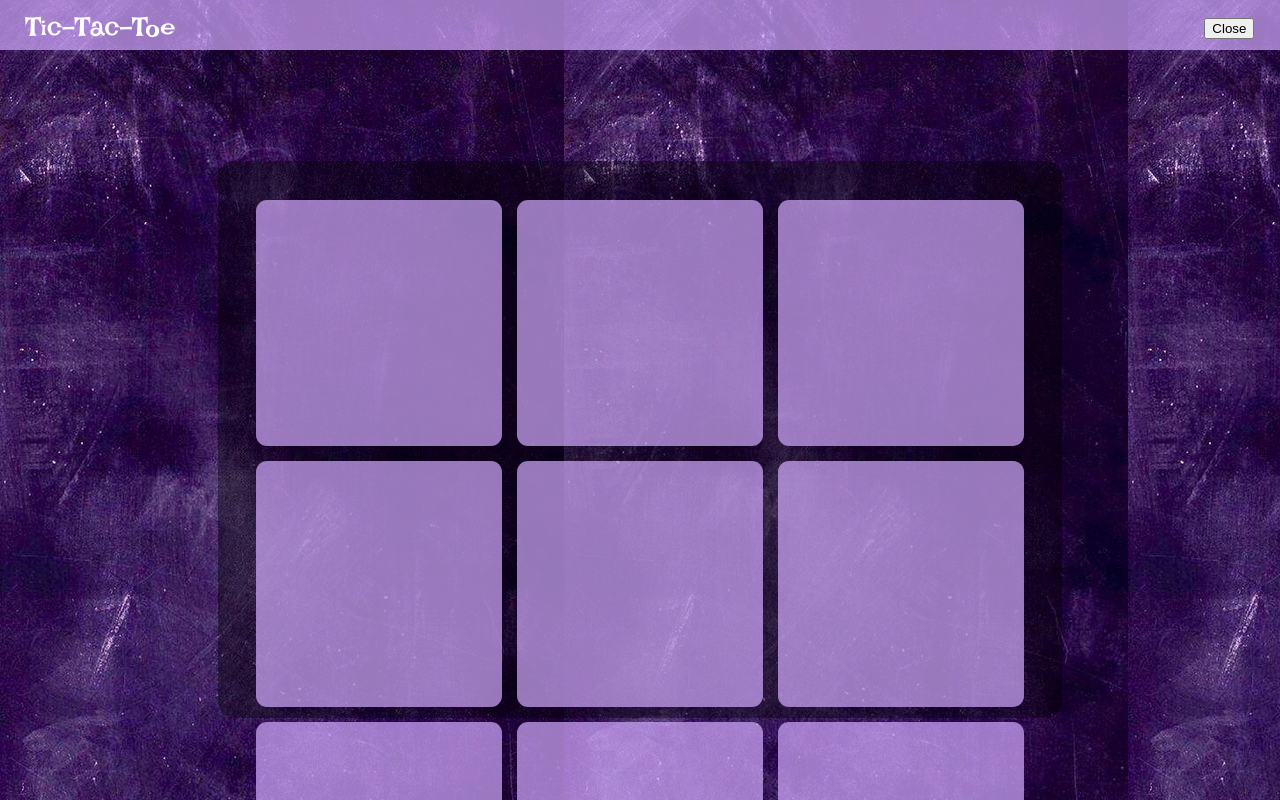
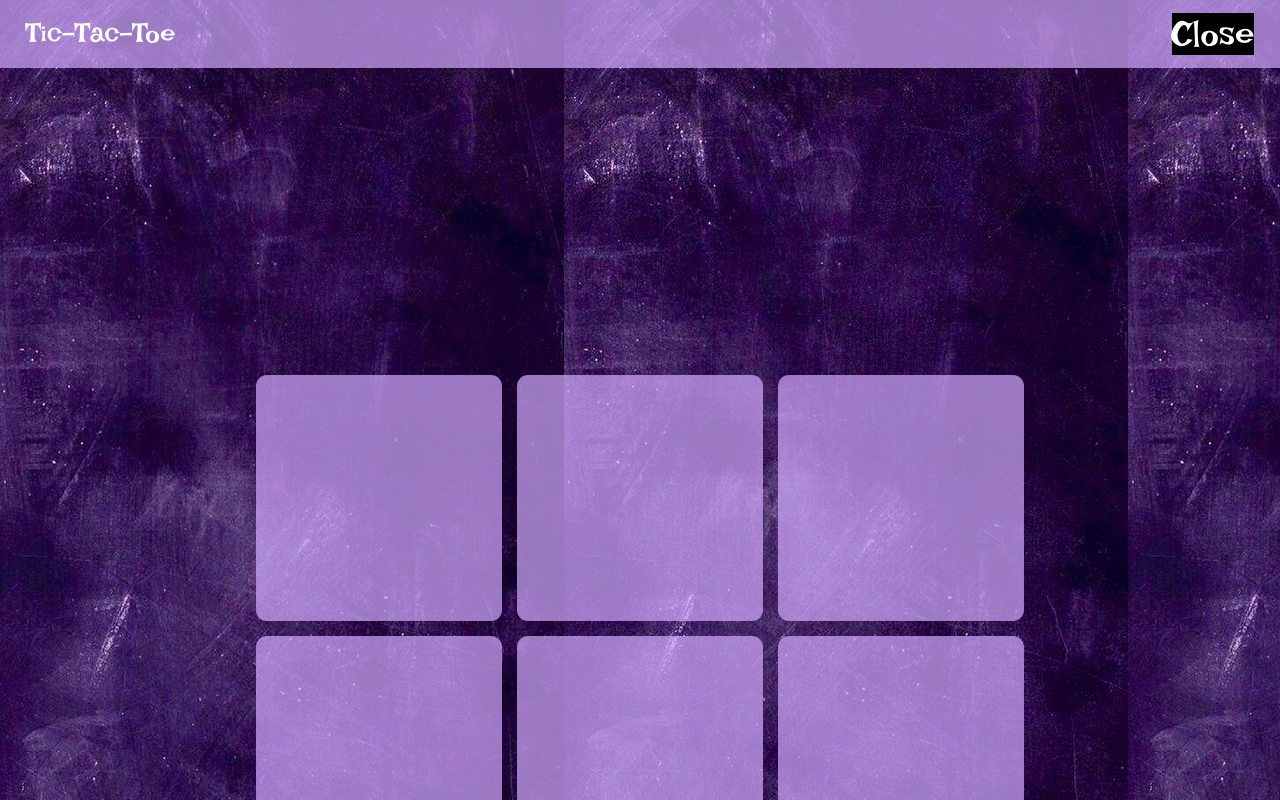
Before and after one commit to HariSupikssa/Fun_stuff, an Electron app: page tic-tac-toe/src/website/index.html in a window 1280 px wide. Drawn offline with Linux system fonts and the light colour scheme.

Commit message:
align items in contentArea

```diff
--- a/tic-tac-toe/src/website/style.css
+++ b/tic-tac-toe/src/website/style.css
@@ -5,9 +5,7 @@
 
 body,
 html {
-    font-family: IrishGrover;
-    padding: 0;
-    margin: 0;
+
     height: 100%;
     width: 100%;
     overflow-y: hidden;
@@ -16,8 +14,13 @@ html {
     text-align: center;
 }
 
-.title, .msg
-{
+* {
+    font-family: IrishGrover;
+    padding: 0px;
+    margin: 0px;
+}
+
+.title {
     /* letter-spacing: 5px; */
     font-size: 28px;
     font-weight: 100;
@@ -26,9 +29,9 @@ html {
 .msgContainer {
     position: absolute;
     left: 50%;
-  transform: translateX(-50%);
-    padding: 0;
-    margin: 0 auto;
+    transform: translateX(-50%);
+    padding: 2%;
+    margin: 5% auto;
 }
 
 .mainApp {
@@ -43,7 +46,7 @@ html {
 .topbar {
     /* background-color: darkgray; */
     background-color: #D3ABFFB3;
-    padding: 0 2%;
+    padding: 1% 2%;
     height: 50px;
     display: flex;
     flex-direction: row;
@@ -63,17 +66,16 @@ html {
     width: 100%;
     display: flex;
     flex-direction: column;
+    padding-bottom: 7%;
 
 }
 
 .gameBox {
-    background-color: #00000066;
+    background-color: none;
     display: grid;
-    /* column-gap: 10px;
-    row-gap: 10px; */
     gap: 15px;
     grid-template-columns: repeat(3, 1fr);
-    margin: auto;
+    margin: 21% auto auto;
     padding: 3%;
     height: 60%;
     width: 60%;
@@ -89,3 +91,17 @@ html {
     border-radius: 11px;
     aspect-ratio: 1;
 }
+
+button {
+    background: black;
+    cursor: pointer;
+    border: none;
+    font-size: 35px;
+    font-weight: 100;
+    color: white;
+}
+
+.msg {
+    font-size: 35px;
+    font-weight: 100;
+}
```
